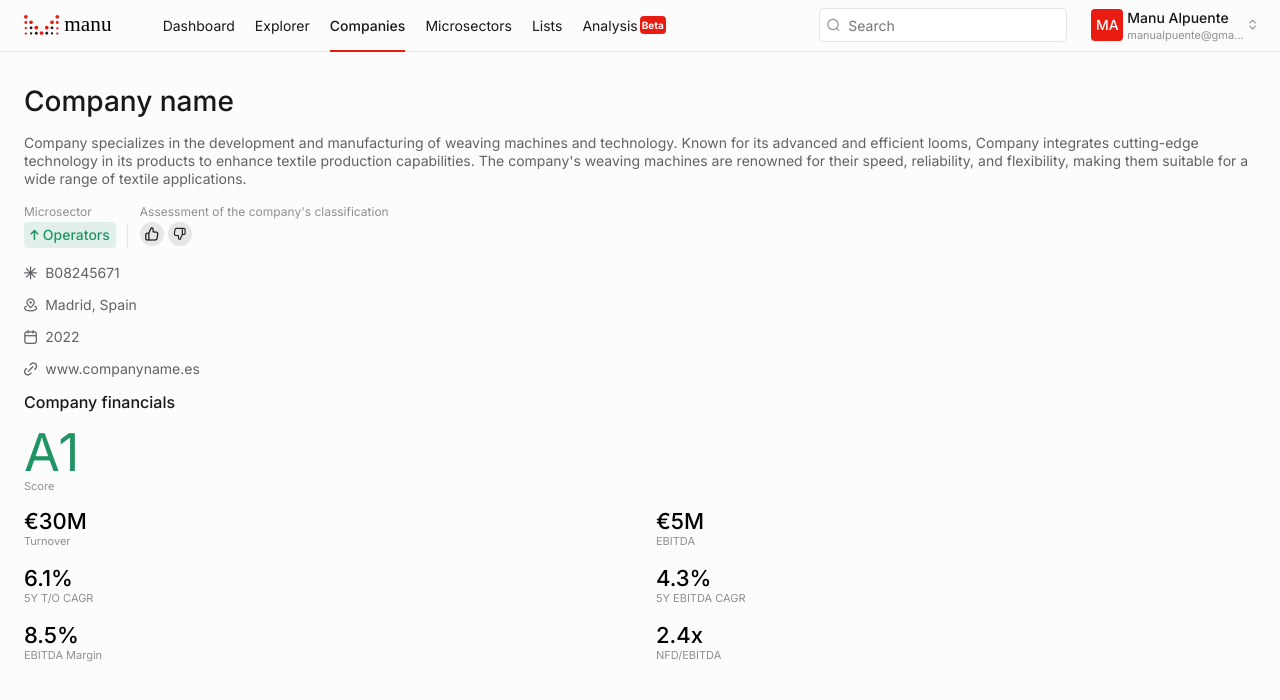
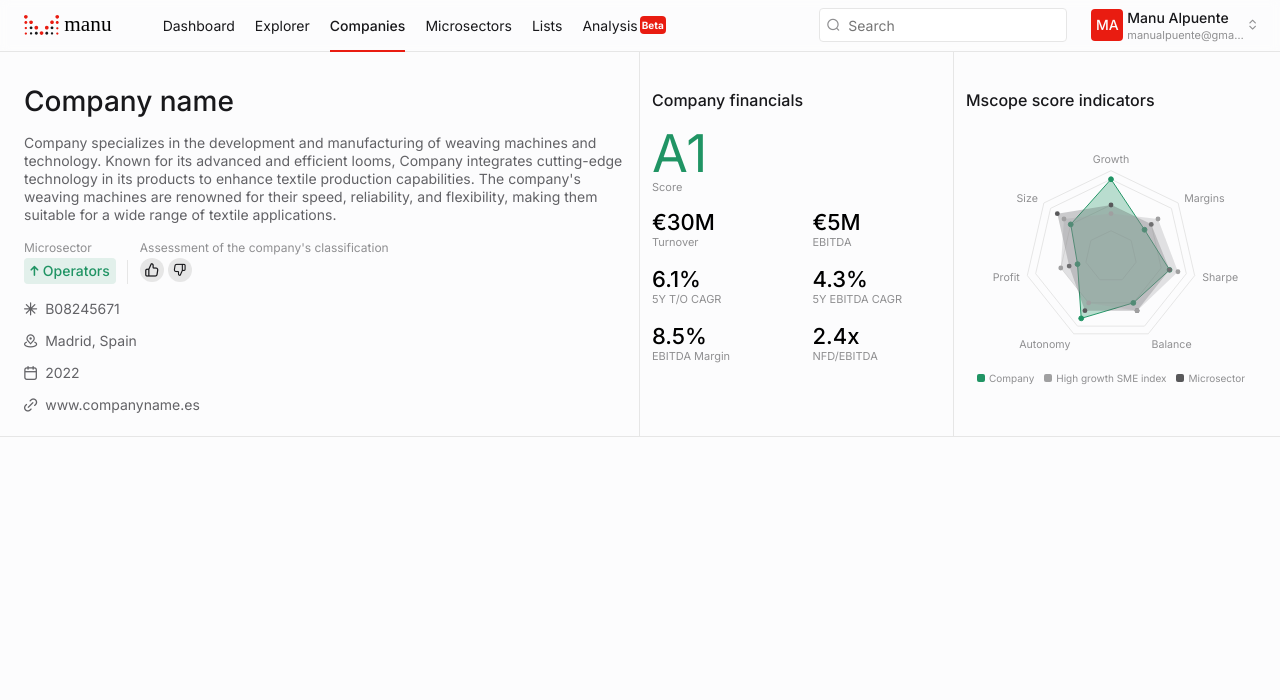
Before and after one commit to ManuAlpuente2/ms, a React (Create React App) app: page / in a window 1280 px wide. Shown: the top 700 px of the page. Built offline with nearby package versions, Linux system fonts and the light colour scheme.

Commit message:
Radar chart

```diff
--- a/package.json
+++ b/package.json
@@ -10,6 +10,7 @@
     "react": "^19.1.0",
     "react-dom": "^19.1.0",
     "react-scripts": "5.0.1",
+    "recharts": "^3.0.2",
     "sass": "^1.89.2",
     "web-vitals": "^2.1.4"
   },
--- a/src/App.scss
+++ b/src/App.scss
@@ -1,5 +1,17 @@
 @import "./assets/styles/vars.scss";
 @import "./assets/styles/functions.scss";
+
+.App {
+  padding-top: rem(52);
+}
+.header {
+  position: fixed;
+  top: 0;
+  left: 0;
+  right: 0;
+  background-color: rgb(253 253 253 / 70%);
+  backdrop-filter: blur(5px) saturate(0.5);
+}
 
 .icon {
   color: inherit;
--- a/src/index.scss
+++ b/src/index.scss
@@ -22,3 +22,11 @@ body {
 body {
   font-family: "Inter", sans-serif;
 }
+
+a {
+  color: inherit;
+  text-decoration: none;
+  &:hover {
+    text-decoration: underline;
+  }
+}
--- a/src/modules/CompanyInfo/index.js
+++ b/src/modules/CompanyInfo/index.js
@@ -42,7 +42,9 @@ const CompanyInfo = ({ data }) => {
         </p>
         <p className="company-info__details-item">
           <i className="icon icon-link" />
-          {data.website}
+          <a href={data.website} target="_blank" rel="noopener noreferrer">
+            {data.website}
+          </a>
         </p>
       </div>
     </section>
--- /dev/null
+++ b/src/modules/CompanyScore/CompanyScore.scss
@@ -0,0 +1,56 @@
+@import "../../assets/styles/functions.scss";
+
+.company-score {
+  .recharts-wrapper {
+    max-width: 340px;
+    width: 100% !important;
+    height: auto !important;
+    margin: 0 auto;
+  }
+
+  .recharts-legend-wrapper {
+    width: 100% !important;
+    left: 0;
+    bottom: 0;
+    display: flex;
+    justify-content: center;
+    align-items: center;
+    padding-top: 1.5rem;
+  }
+
+  .recharts-legend-item {
+    display: flex;
+    align-items: center;
+    margin: 0 1.25rem 0 0;
+    font-size: rem(10);
+    color: var(--color-content-low);
+    font-weight: 400;
+    display: inline-flex !important;
+    align-items: center;
+    .recharts-surface {
+      border-radius: rem(2);
+      width: rem(8);
+      height: rem(8);
+    }
+    .recharts-legend-item-text {
+      color: var(--color-content-low) !important;
+    }
+  }
+
+  .recharts-legend-item:last-child {
+    margin-right: 0;
+  }
+
+  // Etiquetas de ejes
+  .recharts-polar-angle-axis-tick-value {
+    font-size: rem(11);
+    fill: var(--color-content-low);
+    font-family: inherit;
+  }
+
+  // Grid
+  .recharts-polar-grid-angle {
+    stroke: var(--color-background-low);
+    display: none;
+  }
+}
--- /dev/null
+++ b/src/modules/CompanyScore/index.js
@@ -0,0 +1,93 @@
+import React from "react";
+import {
+  RadarChart,
+  PolarGrid,
+  PolarAngleAxis,
+  PolarRadiusAxis,
+  Radar,
+  Legend,
+} from "recharts";
+import "./CompanyScore.scss";
+
+const COLORS = {
+  company: "#209464",
+  microsector: "#58585A",
+  sme: "#A0A0A1",
+};
+
+const CompanyScore = ({ data }) => {
+  if (!data) return null;
+
+  const chartData = data.categories.map((cat, i) => ({
+    category: cat,
+    company: data.company[i],
+    microsector: data.microsector[i],
+    sme: data.sme_index[i],
+  }));
+
+  return (
+    <div className="company-score">
+      <h2 class="page-section-title">Mscope score indicators</h2>
+      <RadarChart
+        cx="50%"
+        cy="50%"
+        outerRadius="80%"
+        width={300}
+        height={270}
+        data={chartData}
+      >
+        <PolarGrid stroke="#e6e6e6" />
+        <PolarAngleAxis
+          dataKey="category"
+          tick={{ fill: "#626266", fontSize: 16 }}
+        />
+        <PolarRadiusAxis
+          angle={30}
+          domain={[0, 10]}
+          tick={false}
+          axisLine={false}
+        />
+        <Radar
+          name="Company"
+          dataKey="company"
+          stroke={COLORS.company}
+          fill={COLORS.company}
+          fillOpacity={0.3}
+          strokeOpacity={1}
+          dot={{ r: 2.5, fill: COLORS.company, fillOpacity: 1 }}
+        />
+        <Radar
+          name="Microsector"
+          dataKey="microsector"
+          stroke={COLORS.microsector}
+          strokeOpacity={0.3}
+          strokeWidth={0}
+          fill={COLORS.microsector}
+          fillOpacity={0.3}
+          dot={{
+            r: 2.5,
+            fill: COLORS.microsector,
+            fillOpacity: 1,
+          }}
+        />
+        <Radar
+          name="High growth SME index"
+          dataKey="sme"
+          stroke={COLORS.sme}
+          strokeWidth={0}
+          fill={COLORS.sme}
+          fillOpacity={0.3}
+          dot={{ r: 2.5, fill: COLORS.sme, fillOpacity: 1 }}
+        />
+        <Legend
+          iconType="square"
+          align="center"
+          verticalAlign="bottom"
+          wrapperStyle={{ paddingTop: 20 }}
+        />
+      </RadarChart>
+    </div>
+  );
+};
+
+export default CompanyScore;
--- a/src/modules/PageCompany/PageCompany.scss
+++ b/src/modules/PageCompany/PageCompany.scss
@@ -5,4 +5,61 @@
   font-size: var(--font-size-l);
   line-height: rem(20);
   color: var(--color-content-high);
+  margin: 1rem 0 1rem 0;
 }
+
+.company-fist-group_row {
+  margin: 0 -1.5rem;
+  .col {
+    padding: 0 1.5rem;
+    border-bottom: 1px solid var(--color-background-low);
+    padding-bottom: rem(8);
+  }
+}
+
+@media (min-width: 640px) {
+  .company-fist-group_row {
+    display: flex;
+    flex-wrap: wrap;
+  }
+  .col_company-info {
+    border-bottom: 1px solid var(--color-background-low);
+  }
+  .col_company-financials {
+    border-right: 1px solid var(--color-background-low);
+  }
+  .col_company-financials,
+  .col_company-score {
+    width: 50%;
+  }
+}
+
+@media (min-width: 1024px) {
+  .company-fist-group {
+    border-bottom: 1px solid var(--color-background-low);
+  }
+  .company-fist-group_row {
+    margin: 0 -0.75rem;
+    .col {
+      border-bottom: none;
+      padding-left: 0.75rem;
+      padding-right: 0.75rem;
+    }
+  }
+  .page-section-title {
+    margin: rem(38) 0 1rem 0;
+  }
+  .col_company-info {
+    width: 50%;
+    padding-bottom: rem(24);
+  }
+  .col_company-financials,
+  .col_company-info {
+    border-right: 1px solid var(--color-background-low);
+  }
+  .col_company-financials,
+  .col_company-score {
+    width: 25%;
+    padding-bottom: rem(24);
+  }
+}
--- a/src/modules/PageCompany/index.js
+++ b/src/modules/PageCompany/index.js
@@ -1,20 +1,35 @@
 import CompanyFinancials from "../CompanyFinancials";
 import CompanyInfo from "../CompanyInfo";
+import CompanyScore from "../CompanyScore";
 import "./PageCompany.scss";
 
 const PageCompany = ({ data }) => {
   console.log("PageCompany", { data });
   return (
-    <div className="container">
-      <div className="row row_company-page">
-        <div className="col">
-          <CompanyInfo data={data.company} />
-        </div>
-        <div className="col">
-          <CompanyFinancials data={data.financials} />
+    <>
+      <div className="company-fist-group">
+        <div className="container">
+          <div className="row company-fist-group_row">
+            <div className="col col_company-info">
+              <CompanyInfo data={data.company} />
+            </div>
+            <div className="col col_company-financials">
+              <CompanyFinancials data={data.financials} />
+            </div>
+            <div className="col col_company-score">
+              <CompanyScore data={data.score_indicators} />
+            </div>
+          </div>
         </div>
       </div>
-    </div>
+      <div className="company-second-group">
+        <div className="container">
+          <div className="row company-second-group_row">
+            <div className="col"></div>
+          </div>
+        </div>
+      </div>
+    </>
   );
 };
 
```
Also changed, not shown: 1 other file (tests, documents, lock files or other folders).
